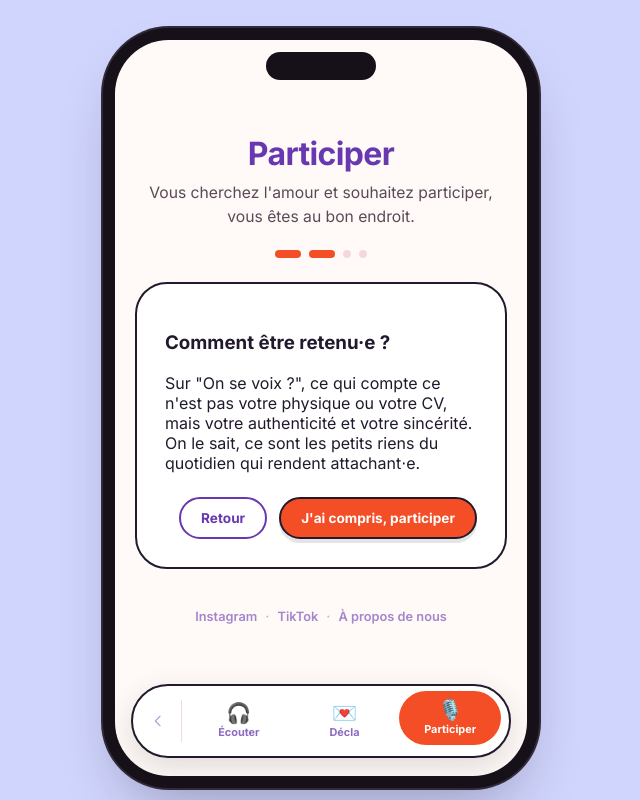
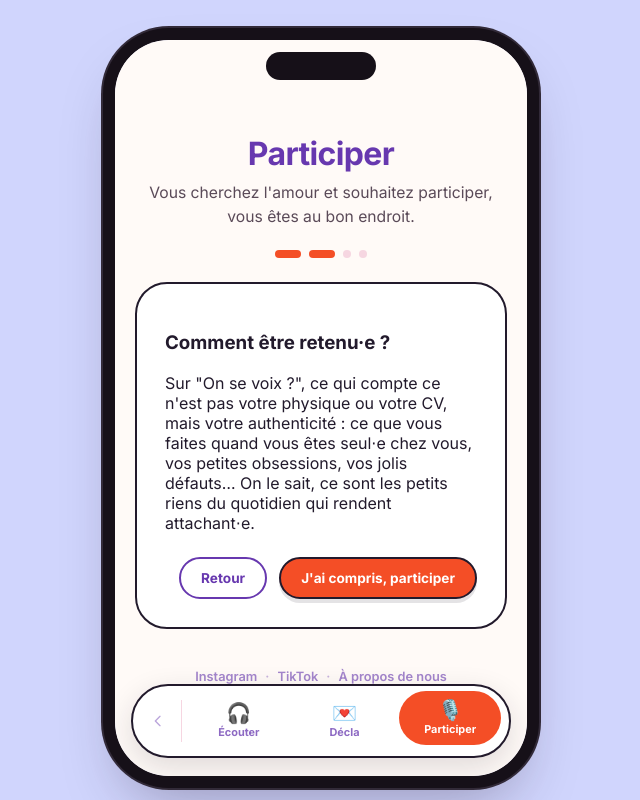
Before and after one commit to onsevoix/Jerome, a React (Vite) app in the folder client/: page /participer in a window 1280 px wide. Both pictures are taken after a click on the button "Suivant". Shown: the whole page, without its empty margins (319-959 px from the left). Built offline with nearby package versions, Linux system fonts and the light colour scheme.

Commit message:
Etape Comment etre retenu : ajoute des exemples concrets d'authenticite dans le texte

```diff
--- a/client/src/pages/Participer/Step2Regles.jsx
+++ b/client/src/pages/Participer/Step2Regles.jsx
@@ -4,7 +4,8 @@ export default function Step2Regles({ onNext, onBack }) {
       <h3>Comment être retenu·e ?</h3>
       <p>
         Sur "On se voix ?", ce qui compte ce n'est pas votre physique ou votre CV, mais votre
-        authenticité et votre sincérité. On le sait, ce sont les petits riens du quotidien qui
+        authenticité : ce que vous faites quand vous êtes seul⋅e chez vous, vos petites
+        obsessions, vos jolis défauts… On le sait, ce sont les petits riens du quotidien qui
         rendent attachant⋅e.
       </p>
       <div className="funnel-actions">
```
